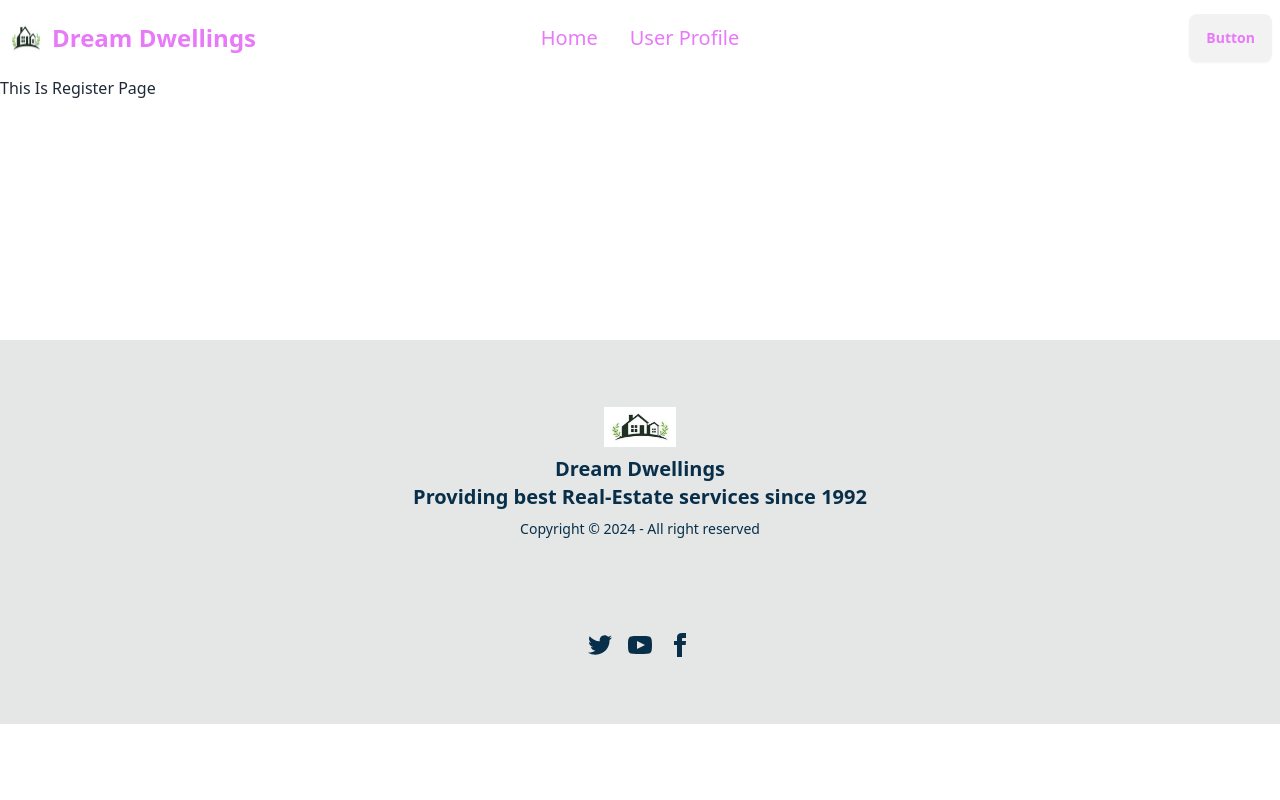
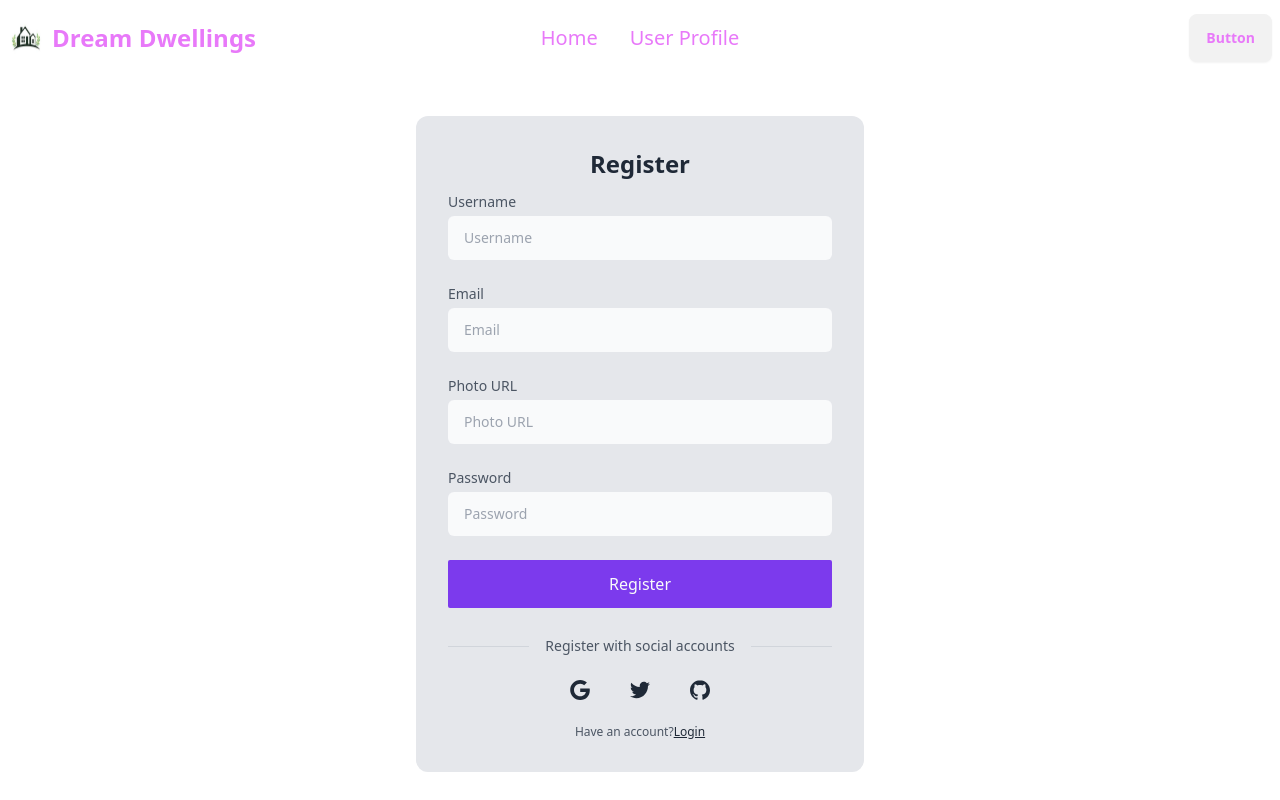
Before and after one commit to emonkhan500/B9-AS9-Real-estate, a React (Vite) app: page /register in a window 1280 px wide. Shown: the top 800 px of the page. Built offline with nearby package versions, Linux system fonts and the light colour scheme.

Commit message:
login,register ui complete

```diff
--- a/src/Components/Error/Error.jsx
+++ b/src/Components/Error/Error.jsx
@@ -1,10 +1,20 @@
 import React from 'react';
+import { Link } from 'react-router-dom';
 
 const Error = () => {
     return (
-        <div>
-            <h1>This is ErrorPage</h1>
-        </div>
+        <section className="flex items-center h-full p-16 dark:bg-gray-50 dark:text-gray-800">
+	<div className="container flex flex-col items-center justify-center px-5 mx-auto my-8">
+		<div className="max-w-md text-center">
+			<h2 className="mb-8 font-extrabold text-9xl dark:text-gray-400">
+				<span className="sr-only">Error</span>404
+			</h2>
+			<p className="text-2xl font-semibold md:text-3xl">Sorry, we couldn't find this page.</p>
+			 <Link to='/' className="px-8 py-3 font-semibold rounded dark:bg-violet-600 dark:text-gray-50"><button className='btn btn-error mt-5 text-white'>Back to homepage</button></Link>
+
+		</div>
+	</div>
+</section>
     );
 };
 
--- a/src/Components/Login/Login.jsx
+++ b/src/Components/Login/Login.jsx
@@ -1,9 +1,52 @@
 import React from 'react';
+import { Link } from 'react-router-dom';
 
 const Login = () => {
     return (
-        <div>
-            <h1>This is  Login Page</h1>
+        <div className=' flex justify-center mt-10 '>
+           <div className="w-full max-w-md p-8 space-y-3 rounded-xl bg-gray-200 text-gray-800">
+	<h1 className="text-2xl font-bold text-center">Login</h1>
+	<form noValidate="" action="" className="space-y-6">
+		<div className="space-y-1 text-sm">
+			<label htmlFor="username" className="block text-gray-600">Username</label>
+			<input type="text" name="username" id="username" placeholder="Username" className="w-full px-4 py-3 rounded-md border-gray-300 bg-gray-50 text-gray-800 focus:border-violet-600" />
+		</div>
+		<div className="space-y-1 text-sm">
+			<label htmlFor="password" className="block text-gray-600">Password</label>
+			<input type="password" name="password" id="password" placeholder="Password" className="w-full px-4 py-3 rounded-md border-gray-300 bg-gray-50 text-gray-800 focus:border-violet-600" />
+			<div className="flex justify-end text-xs text-gray-600">
+				<a rel="noopener noreferrer" href="#">Forgot Password?</a>
+			</div>
+		</div>
+		<button className="block w-full p-3 text-center rounded-sm text-gray-50 bg-violet-600">Sign in</button>
+	</form>
+	<div className="flex items-center pt-4 space-x-1">
+		<div className="flex-1 h-px sm:w-16 bg-gray-300"></div>
+		<p className="px-3 text-sm text-gray-600">Login with social accounts</p>
+		<div className="flex-1 h-px sm:w-16 bg-gray-300"></div>
+	</div>
+	<div className="flex justify-center space-x-4">
+		<button aria-label="Log in with Google" className="p-3 rounded-sm">
+			<svg xmlns="http://www.w3.org/2000/svg" viewBox="0 0 32 32" className="w-5 h-5 fill-current">
+				<path d="M16.318 13.714v5.484h9.078c-0.37 2.354-2.745 6.901-9.078 6.901-5.458 0-9.917-4.521-9.917-10.099s4.458-10.099 9.917-10.099c3.109 0 5.193 1.318 6.38 2.464l4.339-4.182c-2.786-2.599-6.396-4.182-10.719-4.182-8.844 0-16 7.151-16 16s7.156 16 16 16c9.234 0 15.365-6.49 15.365-15.635 0-1.052-0.115-1.854-0.255-2.651z"></path>
+			</svg>
+		</button>
+		<button aria-label="Log in with Twitter" className="p-3 rounded-sm">
+			<svg xmlns="http://www.w3.org/2000/svg" viewBox="0 0 32 32" className="w-5 h-5 fill-current">
+				<path d="M31.937 6.093c-1.177 0.516-2.437 0.871-3.765 1.032 1.355-0.813 2.391-2.099 2.885-3.631-1.271 0.74-2.677 1.276-4.172 1.579-1.192-1.276-2.896-2.079-4.787-2.079-3.625 0-6.563 2.937-6.563 6.557 0 0.521 0.063 1.021 0.172 1.495-5.453-0.255-10.287-2.875-13.52-6.833-0.568 0.964-0.891 2.084-0.891 3.303 0 2.281 1.161 4.281 2.916 5.457-1.073-0.031-2.083-0.328-2.968-0.817v0.079c0 3.181 2.26 5.833 5.26 6.437-0.547 0.145-1.131 0.229-1.724 0.229-0.421 0-0.823-0.041-1.224-0.115 0.844 2.604 3.26 4.5 6.14 4.557-2.239 1.755-5.077 2.801-8.135 2.801-0.521 0-1.041-0.025-1.563-0.088 2.917 1.86 6.36 2.948 10.079 2.948 12.067 0 18.661-9.995 18.661-18.651 0-0.276 0-0.557-0.021-0.839 1.287-0.917 2.401-2.079 3.281-3.396z"></path>
+			</svg>
+		</button>
+		<button aria-label="Log in with GitHub" className="p-3 rounded-sm">
+			<svg xmlns="http://www.w3.org/2000/svg" viewBox="0 0 32 32" className="w-5 h-5 fill-current">
+				<path d="M16 0.396c-8.839 0-16 7.167-16 16 0 7.073 4.584 13.068 10.937 15.183 0.803 0.151 1.093-0.344 1.093-0.772 0-0.38-0.009-1.385-0.015-2.719-4.453 0.964-5.391-2.151-5.391-2.151-0.729-1.844-1.781-2.339-1.781-2.339-1.448-0.989 0.115-0.968 0.115-0.968 1.604 0.109 2.448 1.645 2.448 1.645 1.427 2.448 3.744 1.74 4.661 1.328 0.14-1.031 0.557-1.74 1.011-2.135-3.552-0.401-7.287-1.776-7.287-7.907 0-1.751 0.62-3.177 1.645-4.297-0.177-0.401-0.719-2.031 0.141-4.235 0 0 1.339-0.427 4.4 1.641 1.281-0.355 2.641-0.532 4-0.541 1.36 0.009 2.719 0.187 4 0.541 3.043-2.068 4.381-1.641 4.381-1.641 0.859 2.204 0.317 3.833 0.161 4.235 1.015 1.12 1.635 2.547 1.635 4.297 0 6.145-3.74 7.5-7.296 7.891 0.556 0.479 1.077 1.464 1.077 2.959 0 2.14-0.020 3.864-0.020 4.385 0 0.416 0.28 0.916 1.104 0.755 6.4-2.093 10.979-8.093 10.979-15.156 0-8.833-7.161-16-16-16z"></path>
+			</svg>
+		</button>
+	</div>
+	<p className="text-xs text-center sm:px-6 text-gray-600">Don't have an account?
+    <Link to='/register' className="underline text-gray-800">Register</Link>
+
+	</p>
+</div>
         </div>
     );
 };
--- a/src/Components/Register/Register.jsx
+++ b/src/Components/Register/Register.jsx
@@ -1,9 +1,60 @@
 import React from 'react';
+import { Link } from 'react-router-dom';
 
 const Register = () => {
     return (
-        <div>
-            <h1>This Is Register Page</h1>
+        <div className=' flex justify-center mt-10 '>
+           <div className="w-full max-w-md p-8 space-y-3 rounded-xl bg-gray-200 text-gray-800">
+	<h1 className="text-2xl font-bold text-center">Register</h1>
+	<form noValidate="" action="" className="space-y-6">
+		<div className="space-y-1 text-sm">
+			<label htmlFor="username" className="block text-gray-600">Username</label>
+			<input type="text" name="username" id="username" placeholder="Username" className="w-full px-4 py-3 rounded-md border-gray-300 bg-gray-50 text-gray-800 focus:border-violet-600" />
+		</div>
+		<div className="space-y-1 text-sm">
+			<label htmlFor="email" className="block text-gray-600">Email</label>
+			<input type="email" name="email" id="email" placeholder="Email" className="w-full px-4 py-3 rounded-md border-gray-300 bg-gray-50 text-gray-800 focus:border-violet-600" />
+
+		</div>
+		<div className="space-y-1 text-sm">
+			<label htmlFor="Photo" className="block text-gray-600">Photo URL</label>
+			<input type="text" name="photo" id="photo" placeholder="Photo URL" className="w-full px-4 py-3 rounded-md border-gray-300 bg-gray-50 text-gray-800 focus:border-violet-600" />
+
+		</div>
+		<div className="space-y-1 text-sm">
+			<label htmlFor="password" className="block text-gray-600">Password</label>
+			<input type="password" name="password" id="password" placeholder="Password" className="w-full px-4 py-3 rounded-md border-gray-300 bg-gray-50 text-gray-800 focus:border-violet-600" />
+
+		</div>
+		<button className="block w-full p-3 text-center rounded-sm text-gray-50 bg-violet-600">Register</button>
+	</form>
+	<div className="flex items-center pt-4 space-x-1">
+		<div className="flex-1 h-px sm:w-16 bg-gray-300"></div>
+		<p className="px-3 text-sm text-gray-600">Register with social accounts</p>
+		<div className="flex-1 h-px sm:w-16 bg-gray-300"></div>
+	</div>
+	<div className="flex justify-center space-x-4">
+		<button aria-label="Log in with Google" className="p-3 rounded-sm">
+			<svg xmlns="http://www.w3.org/2000/svg" viewBox="0 0 32 32" className="w-5 h-5 fill-current">
+				<path d="M16.318 13.714v5.484h9.078c-0.37 2.354-2.745 6.901-9.078 6.901-5.458 0-9.917-4.521-9.917-10.099s4.458-10.099 9.917-10.099c3.109 0 5.193 1.318 6.38 2.464l4.339-4.182c-2.786-2.599-6.396-4.182-10.719-4.182-8.844 0-16 7.151-16 16s7.156 16 16 16c9.234 0 15.365-6.49 15.365-15.635 0-1.052-0.115-1.854-0.255-2.651z"></path>
+			</svg>
+		</button>
+		<button aria-label="Log in with Twitter" className="p-3 rounded-sm">
+			<svg xmlns="http://www.w3.org/2000/svg" viewBox="0 0 32 32" className="w-5 h-5 fill-current">
+				<path d="M31.937 6.093c-1.177 0.516-2.437 0.871-3.765 1.032 1.355-0.813 2.391-2.099 2.885-3.631-1.271 0.74-2.677 1.276-4.172 1.579-1.192-1.276-2.896-2.079-4.787-2.079-3.625 0-6.563 2.937-6.563 6.557 0 0.521 0.063 1.021 0.172 1.495-5.453-0.255-10.287-2.875-13.52-6.833-0.568 0.964-0.891 2.084-0.891 3.303 0 2.281 1.161 4.281 2.916 5.457-1.073-0.031-2.083-0.328-2.968-0.817v0.079c0 3.181 2.26 5.833 5.26 6.437-0.547 0.145-1.131 0.229-1.724 0.229-0.421 0-0.823-0.041-1.224-0.115 0.844 2.604 3.26 4.5 6.14 4.557-2.239 1.755-5.077 2.801-8.135 2.801-0.521 0-1.041-0.025-1.563-0.088 2.917 1.86 6.36 2.948 10.079 2.948 12.067 0 18.661-9.995 18.661-18.651 0-0.276 0-0.557-0.021-0.839 1.287-0.917 2.401-2.079 3.281-3.396z"></path>
+			</svg>
+		</button>
+		<button aria-label="Log in with GitHub" className="p-3 rounded-sm">
+			<svg xmlns="http://www.w3.org/2000/svg" viewBox="0 0 32 32" className="w-5 h-5 fill-current">
+				<path d="M16 0.396c-8.839 0-16 7.167-16 16 0 7.073 4.584 13.068 10.937 15.183 0.803 0.151 1.093-0.344 1.093-0.772 0-0.38-0.009-1.385-0.015-2.719-4.453 0.964-5.391-2.151-5.391-2.151-0.729-1.844-1.781-2.339-1.781-2.339-1.448-0.989 0.115-0.968 0.115-0.968 1.604 0.109 2.448 1.645 2.448 1.645 1.427 2.448 3.744 1.74 4.661 1.328 0.14-1.031 0.557-1.74 1.011-2.135-3.552-0.401-7.287-1.776-7.287-7.907 0-1.751 0.62-3.177 1.645-4.297-0.177-0.401-0.719-2.031 0.141-4.235 0 0 1.339-0.427 4.4 1.641 1.281-0.355 2.641-0.532 4-0.541 1.36 0.009 2.719 0.187 4 0.541 3.043-2.068 4.381-1.641 4.381-1.641 0.859 2.204 0.317 3.833 0.161 4.235 1.015 1.12 1.635 2.547 1.635 4.297 0 6.145-3.74 7.5-7.296 7.891 0.556 0.479 1.077 1.464 1.077 2.959 0 2.14-0.020 3.864-0.020 4.385 0 0.416 0.28 0.916 1.104 0.755 6.4-2.093 10.979-8.093 10.979-15.156 0-8.833-7.161-16-16-16z"></path>
+			</svg>
+		</button>
+	</div>
+	<p className="text-xs text-center sm:px-6 text-gray-600"> Have an account?
+    <Link to='/login' className="underline text-gray-800">Login</Link>
+
+	</p>
+</div>
         </div>
     );
 };
```
